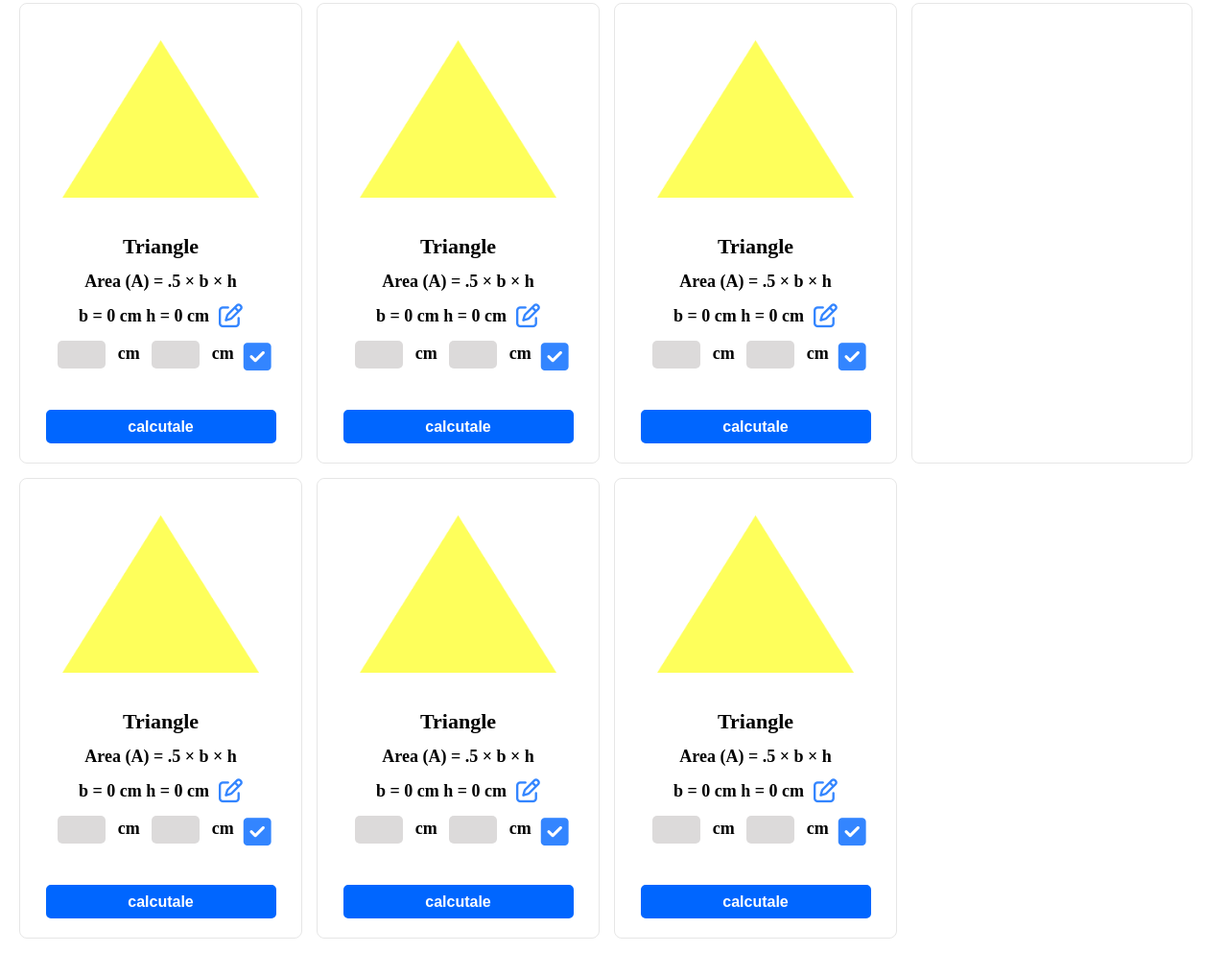
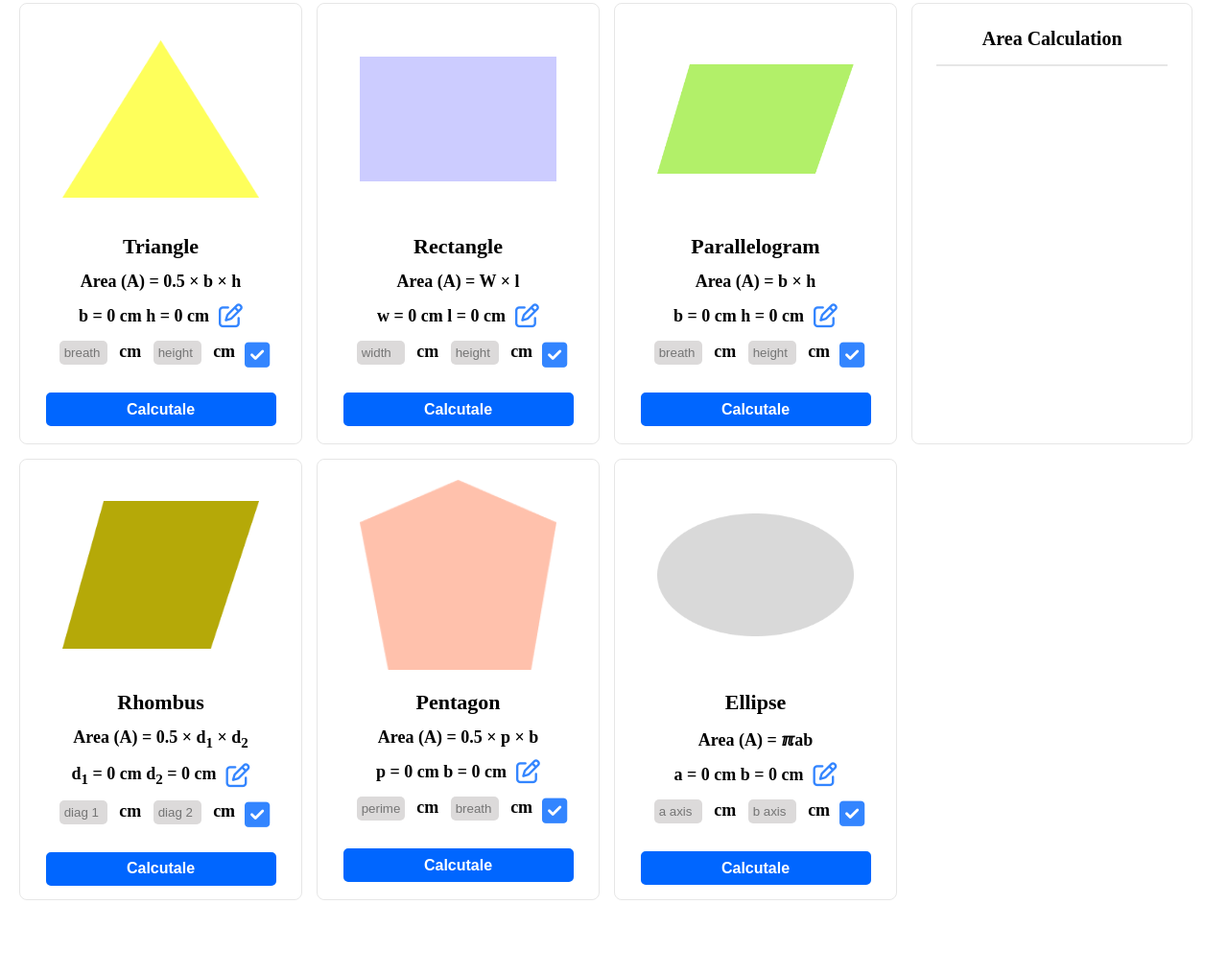
Before and after one commit to younuskhan1/geometry-master, a plain HTML site: page index.html in a window 1280 px wide. Shown: the part 137-1154 px from the top of the page at 96% size. After the commit the page ends 1115 px from the top, so only its background shows below. Drawn offline with Linux system fonts and the light colour scheme.

Commit message:
html and css task is about completed

```diff
--- a/index.html
+++ b/index.html
@@ -27,7 +27,7 @@
                 <div class="card">
                     <div class="image-div"><img class="card-image" src="./images/triangle.png" alt=""></div>
                     <h3 class="card-text heading">Triangle</h3>
-                    <p class="card-text">Area (A) = .5 <span>&#215;</span> b <span>&#215;</span> h</p>
+                    <p class="card-text">Area (A) = 0.5 <span>&#215;</span> b <span>&#215;</span> h</p>
                     <div class="base-height">
                         <p class="edit-text"> <span>b = </span> <span>0</span> <span>cm</span> <span>h =</span>
                             <span>0 </span><span>cm</span>
@@ -35,18 +35,37 @@
                         <p><i class="fa-regular fa-pen-to-square"></i></p>
                     </div>
                     <div class="card-text check-line">
-                        <p><input type="number" class="input-field" id=""> <span>cm</span> <input type="number"
-                                class="input-field" id="">
+                        <p><input type="number" class="input-field" id="" placeholder="breath"> <span>cm</span> <input
+                                type="number" class="input-field" id="" placeholder="height">
                             <span>cm</span>
                         </p>
                         <p><i class="fa-solid fa-square-check"></i></p>
                     </div>
-                    <div class="button-div"> <button type="button" class="calcutale-button">calcutale</button></div>
+                    <div class="button-div"> <button type="button" class="calcutale-button">Calcutale</button></div>
                 </div>
                 <div class="card">
-                    <div class="image-div"><img class="card-image" src="./images/triangle.png" alt=""></div>
-                    <h3 class="card-text heading">Triangle</h3>
-                    <p class="card-text">Area (A) = .5 <span>&#215;</span> b <span>&#215;</span> h</p>
+                    <div class="image-div"><img class="card-image" src="./images/rectangle.png" alt=""></div>
+                    <h3 class="card-text heading">Rectangle</h3>
+                    <p class="card-text">Area (A) = W <span>&#215;</span> l</p>
+                    <div class="base-height">
+                        <p class="edit-text"> <span>w = </span> <span>0</span> <span>cm</span> <span>l =</span>
+                            <span>0 </span><span>cm</span>
+                        </p>
+                        <p><i class="fa-regular fa-pen-to-square"></i></p>
+                    </div>
+                    <div class="card-text check-line">
+                        <p><input type="number" class="input-field" id="" placeholder="width"> <span>cm</span> <input
+                                type="number" class="input-field" id="" placeholder="height">
+                            <span>cm</span>
+                        </p>
+                        <p><i class="fa-solid fa-square-check"></i></p>
+                    </div>
+                    <div class="button-div"> <button type="button" class="calcutale-button">Calcutale</button></div>
+                </div>
+                <div class="card">
+                    <div class="image-div"><img class="card-image" src="./images/parallelogram.png" alt=""></div>
+                    <h3 class="card-text heading">Parallelogram</h3>
+                    <p class="card-text">Area (A) = b <span>&#215;</span> h</p>
                     <div class="base-height">
                         <p class="edit-text"> <span>b = </span> <span>0</span> <span>cm</span> <span>h =</span>
                             <span>0 </span><span>cm</span>
@@ -54,93 +73,77 @@
                         <p><i class="fa-regular fa-pen-to-square"></i></p>
                     </div>
                     <div class="card-text check-line">
-                        <p><input type="number" class="input-field" id=""> <span>cm</span> <input type="number"
-                                class="input-field" id="">
+                        <p><input type="number" class="input-field" id="" placeholder="breath"> <span>cm</span> <input
+                                type="number" class="input-field" id="" placeholder="height">
                             <span>cm</span>
                         </p>
                         <p><i class="fa-solid fa-square-check"></i></p>
                     </div>
-                    <div class="button-div"> <button type="button" class="calcutale-button">calcutale</button></div>
+                    <div class="button-div"> <button type="button" class="calcutale-button">Calcutale</button></div>
                 </div>
                 <div class="card">
-                    <div class="image-div"><img class="card-image" src="./images/triangle.png" alt=""></div>
-                    <h3 class="card-text heading">Triangle</h3>
-                    <p class="card-text">Area (A) = .5 <span>&#215;</span> b <span>&#215;</span> h</p>
+                    <div class="image-div"><img class="card-image" src="./images/rhombus.png" alt=""></div>
+                    <h3 class="card-text heading">Rhombus</h3>
+                    <p class="card-text">Area (A) = 0.5 <span>&#215;</span> d<sub>1</sub>
+                        <span>&#215; </span>d<sub>2</sub>
+                    </p>
                     <div class="base-height">
-                        <p class="edit-text"> <span>b = </span> <span>0</span> <span>cm</span> <span>h =</span>
+                        <p class="edit-text"> <span>d<sub>1</sub> = </span> <span>0</span> <span>cm</span>
+                            <span>d<sub>2</sub> = </span>
                             <span>0 </span><span>cm</span>
                         </p>
                         <p><i class="fa-regular fa-pen-to-square"></i></p>
                     </div>
                     <div class="card-text check-line">
-                        <p><input type="number" class="input-field" id=""> <span>cm</span> <input type="number"
-                                class="input-field" id="">
+                        <p><input type="number" class="input-field" id="" placeholder="diag 1"> <span>cm</span> <input
+                                type="number" class="input-field" id="" placeholder="diag 2">
                             <span>cm</span>
                         </p>
                         <p><i class="fa-solid fa-square-check"></i></p>
                     </div>
-                    <div class="button-div"> <button type="button" class="calcutale-button">calcutale</button></div>
+                    <div class="button-div"> <button type="button" class="calcutale-button">Calcutale</button></div>
                 </div>
                 <div class="card">
-                    <div class="image-div"><img class="card-image" src="./images/triangle.png" alt=""></div>
-                    <h3 class="card-text heading">Triangle</h3>
-                    <p class="card-text">Area (A) = .5 <span>&#215;</span> b <span>&#215;</span> h</p>
+                    <div class="image-div"><img class="card-image" src="./images/pentagon.png" alt=""></div>
+                    <h3 class="card-text heading">Pentagon</h3>
+                    <p class="card-text">Area (A) = 0.5 <span>&#215;</span> p <span>&#215;</span> b</p>
                     <div class="base-height">
-                        <p class="edit-text"> <span>b = </span> <span>0</span> <span>cm</span> <span>h =</span>
+                        <p class="edit-text"> <span>p = </span> <span>0</span> <span>cm</span> <span>b =</span>
                             <span>0 </span><span>cm</span>
                         </p>
                         <p><i class="fa-regular fa-pen-to-square"></i></p>
                     </div>
                     <div class="card-text check-line">
-                        <p><input type="number" class="input-field" id=""> <span>cm</span> <input type="number"
-                                class="input-field" id="">
+                        <p><input type="number" class="input-field" id="" placeholder="perimeter"> <span>cm</span>
+                            <input type="number" class="input-field" id="" placeholder="breath">
                             <span>cm</span>
                         </p>
                         <p><i class="fa-solid fa-square-check"></i></p>
                     </div>
-                    <div class="button-div"> <button type="button" class="calcutale-button">calcutale</button></div>
+                    <div class="button-div"> <button type="button" class="calcutale-button">Calcutale</button></div>
                 </div>
                 <div class="card">
-                    <div class="image-div"><img class="card-image" src="./images/triangle.png" alt=""></div>
-                    <h3 class="card-text heading">Triangle</h3>
-                    <p class="card-text">Area (A) = .5 <span>&#215;</span> b <span>&#215;</span> h</p>
+                    <div class="image-div"><img class="card-image" src="./images/ellipse.png" alt=""></div>
+                    <h3 class="card-text heading">Ellipse</h3>
+                    <p class="card-text">Area (A) = <span>&#8508;</span>ab</p>
                     <div class="base-height">
-                        <p class="edit-text"> <span>b = </span> <span>0</span> <span>cm</span> <span>h =</span>
+                        <p class="edit-text"> <span>a = </span> <span>0</span> <span>cm</span> <span>b =</span>
                             <span>0 </span><span>cm</span>
                         </p>
                         <p><i class="fa-regular fa-pen-to-square"></i></p>
                     </div>
                     <div class="card-text check-line">
-                        <p><input type="number" class="input-field" id=""> <span>cm</span> <input type="number"
-                                class="input-field" id="">
+                        <p><input type="number" class="input-field" id="" placeholder="a axis"> <span>cm</span> <input
+                                type="number" class="input-field" id="" placeholder="b axis">
                             <span>cm</span>
                         </p>
                         <p><i class="fa-solid fa-square-check"></i></p>
                     </div>
-                    <div class="button-div"> <button type="button" class="calcutale-button">calcutale</button></div>
-                </div>
-                <div class="card">
-                    <div class="image-div"><img class="card-image" src="./images/triangle.png" alt=""></div>
-                    <h3 class="card-text heading">Triangle</h3>
-                    <p class="card-text">Area (A) = .5 <span>&#215;</span> b <span>&#215;</span> h</p>
-                    <div class="base-height">
-                        <p class="edit-text"> <span>b = </span> <span>0</span> <span>cm</span> <span>h =</span>
-                            <span>0 </span><span>cm</span>
-                        </p>
-                        <p><i class="fa-regular fa-pen-to-square"></i></p>
-                    </div>
-                    <div class="card-text check-line">
-                        <p><input type="number" class="input-field" id=""> <span>cm</span> <input type="number"
-                                class="input-field" id="">
-                            <span>cm</span>
-                        </p>
-                        <p><i class="fa-solid fa-square-check"></i></p>
-                    </div>
-                    <div class="button-div"> <button type="button" class="calcutale-button">calcutale</button></div>
+                    <div class="button-div"> <button type="button" class="calcutale-button">Calcutale</button></div>
                 </div>
             </div>
             <div class="display-card">
-
+                <h3 class="area-calculation">Area Calculation</h3>
             </div>
         </div>
     </section>
--- a/style.css
+++ b/style.css
@@ -68,7 +68,7 @@
 
 .card {
     width: 295px;
-    height: 480px;
+    height: 460px;
     border: 1px solid rgba(17, 17, 17, 0.10);
     border-radius: 8px;
 }
@@ -86,7 +86,7 @@
 
 .display-card {
     width: 293.33px;
-    height: 480px;
+    height: 460px;
     border: 1px solid rgba(17, 17, 17, 0.10);
     border-radius: 8px;
 }
@@ -109,11 +109,11 @@
 .check-line {
     display: flex;
     justify-content: center;
-    margin-bottom: 25px;
+    margin-bottom: 10px;
 }
 
 .fa-square-check {
-    font-size: 33px;
+    font-size: 30px;
     padding-left: 10px;
     display: inline-block;
     color: #3385ff;
@@ -171,7 +171,7 @@
     background-color: #dcdada;
     outline: none;
     border: none;
-    padding: 7px 5px;
+    padding: 5px 5px;
     border-radius: 5px;
     margin-right: 8px;
     margin-left: 8px;
@@ -222,6 +222,14 @@ input::-webkit-inner-spin-button {
     justify-content: center;
 }
 
+.area-calculation {
+    font-size: 20px;
+    text-align: center;
+    margin: 25px 25px 0px;
+    padding-bottom: 15px;
+    border-bottom: 2px solid rgba(17, 17, 17, 0.10);
+}
+
 
 
 @media only screen and (max-width:426px) {
```
